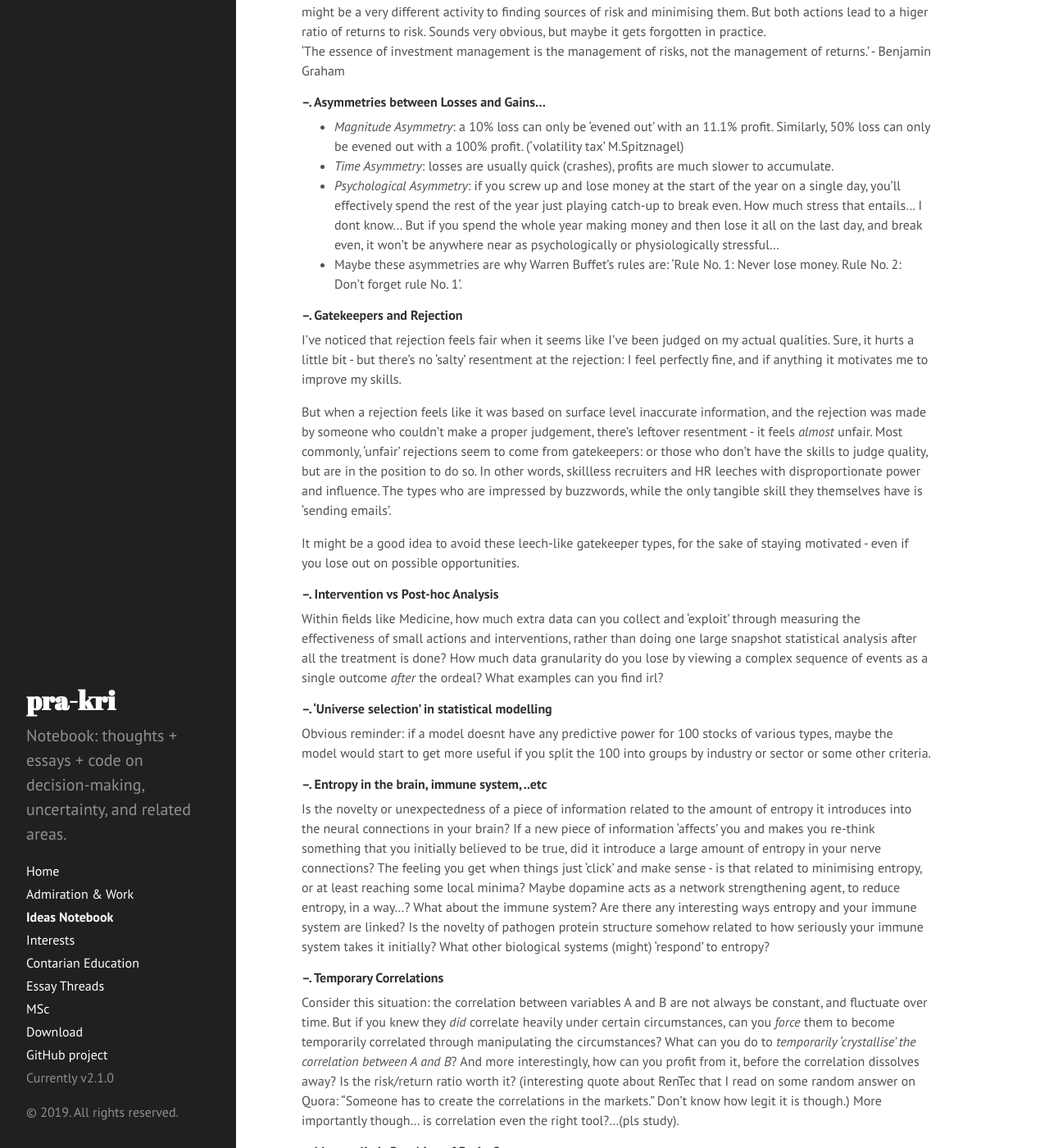
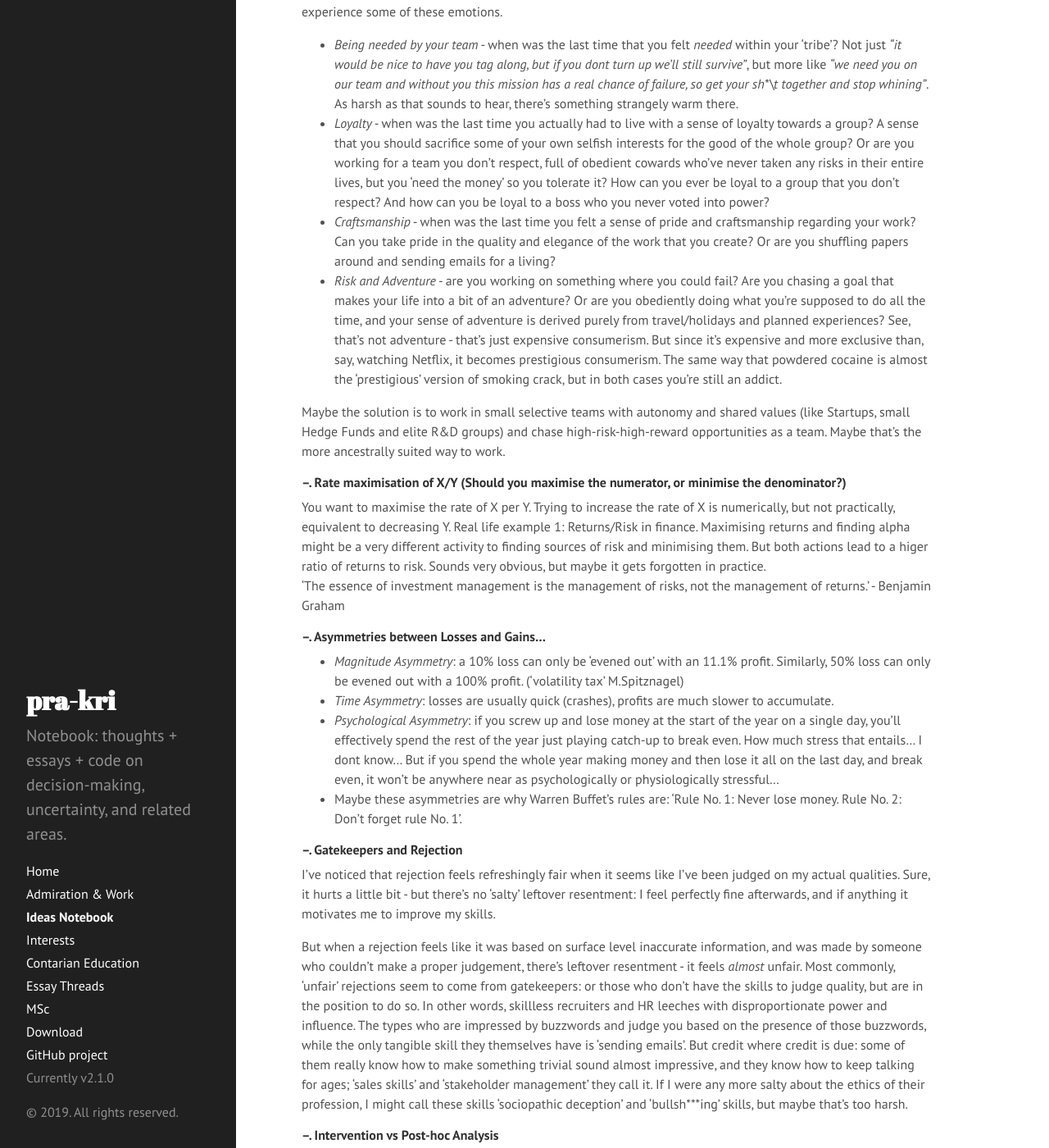
Before and after one commit to pra-kri/pra-kri.github.io, a Jekyll site: the page built from IdeasNotebook.md, in a window 1280 px wide and 1400 px high, scrolled down 402 px. Shown: the whole window at 82% size. Built offline with Jekyll 4.4.1, drawn with Linux system fonts in a browser that asks for light colours; Markdown is read by kramdown in place of the engine named in the settings; some of the changed text lies outside the part shown.

Commit message:
Update IdeasNotebook.md

```diff
--- a/IdeasNotebook.md
+++ b/IdeasNotebook.md
@@ -12,7 +12,14 @@ title: Ideas Notebook
   Even if you only write down 1 interesting technique/idea/thought a week, by the end of the year you should have at least 50 decent paragraphs to think about.
 </p>
 
+##### --. Ancestrally Lost Emotions
+There are a few 'ancestral' emotions that, historically, our ancestors have always felt and lived with, that nowadays most of us don't feel. Maybe it would be a good idea to design your life so that you actually experience some of these emotions.
+* *Being needed by your team* - when was the last time that you felt *needed* within your 'tribe'? Not just *"it would be nice to have you tag along, but if you dont turn up we'll still survive"*, but more like *"we need you on our team and without you this mission has a real chance of failure, so get your sh\*\t together and stop whining"*. As harsh as that sounds to hear, there's something strangely warm there.
+* *Loyalty* - when was the last time you actually had to live with a sense of loyalty towards a group? A sense that you should sacrifice some of your own selfish interests for the good of the whole group? Or are you working for a team you don't respect, full of obedient cowards who've never taken any risks in their entire lives, but you 'need the money' so you tolerate it? How can you ever be loyal to a group that you don't respect? And how can you be loyal to a boss who you never voted into power?
+* *Craftsmanship* - when was the last time you felt a sense of pride and craftsmanship regarding your work? Can you take pride in the quality and elegance of the work that you create? Or are you shuffling papers around and sending emails for a living?
+* *Risk and Adventure* - are you working on something where you could fail? Are you chasing a goal that makes your life into a bit of an adventure? Or are you obediently doing what you're supposed to do all the time, and your sense of adventure is derived purely from travel/holidays and planned experiences? See, that's not adventure - that's just expensive consumerism. But since it's expensive and more exclusive than, say, watching Netflix, it becomes prestigious consumerism. The same way that powdered cocaine is almost the 'prestigious' version of smoking crack, but in both cases you're still an addict.
 
+Maybe the solution is to work in small selective teams with autonomy and shared values (like Startups, small Hedge Funds and elite R&D groups) and chase high-risk-high-reward opportunities as a team. Maybe that's the more ancestrally suited way to work.
 
 ##### --. Rate maximisation of X/Y (Should you maximise the numerator, or minimise the denominator?)
 You want to maximise the rate of X per Y. Trying to increase the rate of X is numerically, but not practically, equivalent to decreasing Y. Real life example 1: Returns/Risk in finance. Maximising returns and finding alpha might be a very different activity to finding sources of risk and minimising them. But both actions lead to a higer ratio of returns to risk. Sounds very obvious, but maybe it gets forgotten in practice.<br>
@@ -25,11 +32,10 @@ You want to maximise the rate of X per Y. Trying to increase the rate of X is nu
 * Maybe these asymmetries are why Warren Buffet's rules are: 'Rule No. 1: Never lose money. Rule No. 2: Don’t forget rule No. 1'.
 
 ##### --. Gatekeepers and Rejection
-I've noticed that rejection feels fair when it seems like I've been judged on my actual qualities. Sure, it hurts a little bit - but there's no 'salty' resentment at the rejection: I feel perfectly fine, and if anything it motivates me to improve my skills.
+I've noticed that rejection feels refreshingly fair when it seems like I've been judged on my actual qualities. Sure, it hurts a little bit - but there's no 'salty' leftover resentment: I feel perfectly fine afterwards, and if anything it motivates me to improve my skills.
 
-But when a rejection feels like it was based on surface level inaccurate information, and the rejection was made by someone who couldn't make a proper judgement, there's leftover resentment - it feels *almost* unfair. Most commonly, 'unfair' rejections seem to come from gatekeepers: or those who don't have the skills to judge quality, but are in the position to do so. In other words, skillless recruiters and HR leeches with disproportionate power and influence. The types who are impressed by buzzwords, while the only tangible skill they themselves have is 'sending emails'.
+But when a rejection feels like it was based on surface level inaccurate information, and was made by someone who couldn't make a proper judgement, there's leftover resentment - it feels *almost* unfair. Most commonly, 'unfair' rejections seem to come from gatekeepers: or those who don't have the skills to judge quality, but are in the position to do so. In other words, skillless recruiters and HR leeches with disproportionate power and influence. The types who are impressed by buzzwords and judge you based on the presence of those buzzwords, while the only tangible skill they themselves have is 'sending emails'. But credit where credit is due: some of them really know how to make something trivial sound almost impressive, and they know how to keep talking for ages; 'sales skills' and 'stakeholder management' they call it. If I were any more salty about the ethics of their profession, I might call these skills 'sociopathic deception' and 'bullsh\*\*\*ing' skills, but maybe that's too harsh.
 
-It might be a good idea to avoid these leech-like gatekeeper types, for the sake of staying motivated - even if you lose out on possible opportunities.
 
 ##### --. Intervention vs Post-hoc Analysis
 Within fields like Medicine, how much extra data can you collect and 'exploit' through measuring the effectiveness of small actions and interventions, rather than doing one large snapshot statistical analysis after all the treatment is done? How much data granularity do you lose by viewing a complex sequence of events as a single outcome *after* the ordeal? What examples can you find irl?
```
Also changed, not shown: other parts of IdeasNotebook.md (+1 -1 lines).
